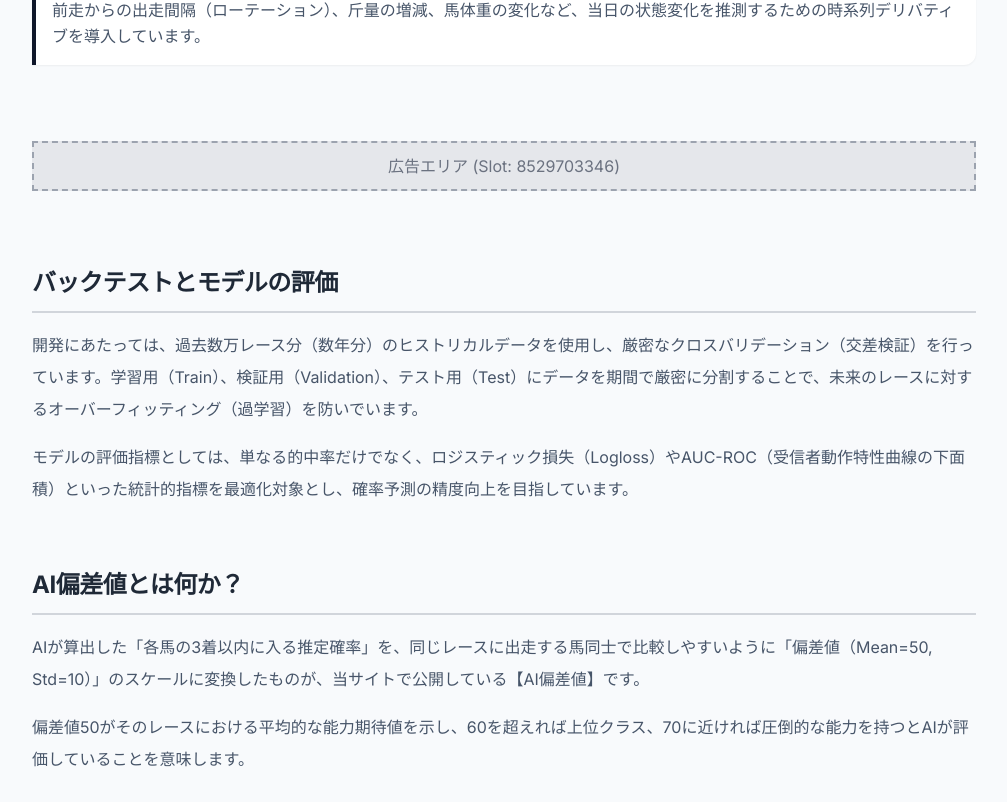
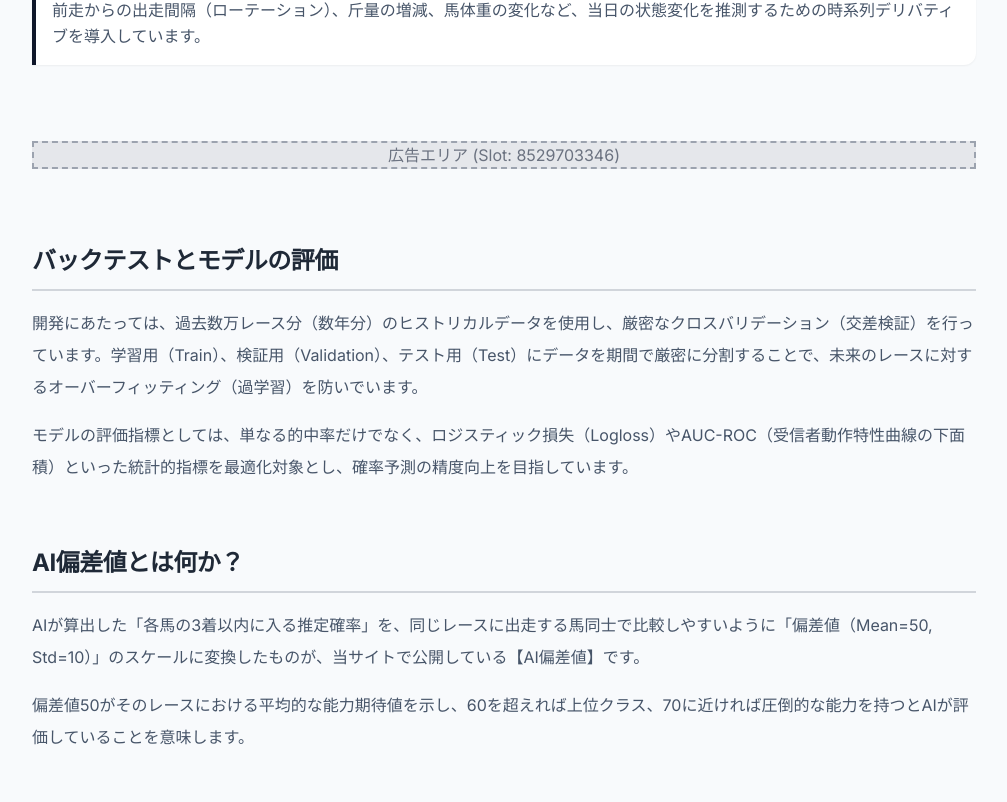
Before and after one commit to umazkym/keiba_site_v1, a Next.js app in the folder frontend/: page /about-ai in a window 1280 px wide. Shown: the part 1498-2300 px from the top of the page, without its empty margins (136-1143 px from the left). Built offline with nearby package versions, Linux system fonts and the light colour scheme; no server answers.

Commit message:
no message

```diff
--- a/frontend/app/globals.css
+++ b/frontend/app/globals.css
@@ -364,12 +364,6 @@ header.glass {
     footer {
         padding-bottom: 110px; /* 固定広告(max100px + シャドウ)の高さ分を確保 */
     }
-
-    /* モバイルでの広告ユニット間の余白を調整 */
-    .ad-unit-container {
-        margin-top: 1rem;
-        margin-bottom: 1rem;
-    }
 }
 
 /* レスポンシブ改善 */
--- a/frontend/components/AdUnit.tsx
+++ b/frontend/components/AdUnit.tsx
@@ -95,8 +95,8 @@ export const AdUnit = ({
     }> = {
         inline: {
             containerClass: 'my-1 sm:my-3 flex flex-col items-center justify-center w-full',
-            minHeight: '50px',
-            adStyle: { width: '100%', minHeight: '50px' },
+            minHeight: '0',
+            adStyle: { width: '100%' },
         },
         banner: {
             containerClass: 'my-2 sm:my-4 flex flex-col items-center justify-center w-full',
--- a/frontend/components/InFeedAd.tsx
+++ b/frontend/components/InFeedAd.tsx
@@ -28,7 +28,7 @@ export const InFeedAd = ({
     className = '',
 }: InFeedAdProps) => {
     return (
-        <div className={`overflow-hidden rounded-xl border-l-[3px] border-l-slate-300 border border-y-slate-200 border-r-slate-200 shadow-sm relative w-full flex flex-col items-center justify-center bg-slate-50 p-2 sm:p-3 mt-4 mb-4 ${className}`}>
+        <div className={`overflow-hidden rounded-xl border-l-[3px] border-l-slate-300 border border-y-slate-200 border-r-slate-200 shadow-sm relative w-full flex flex-col items-center justify-center bg-slate-50 p-1.5 sm:p-3 mt-2 mb-2 ${className}`}>
 
             {/* 広告ラベル: コンテンツとの誤認を防ぐための表示 */}
             <div className="absolute top-0 right-0 max-w-fit px-2 py-0.5 rounded-bl text-[9px] text-slate-400 font-medium tracking-wider bg-slate-100/80 z-10 pointer-events-none">
```
